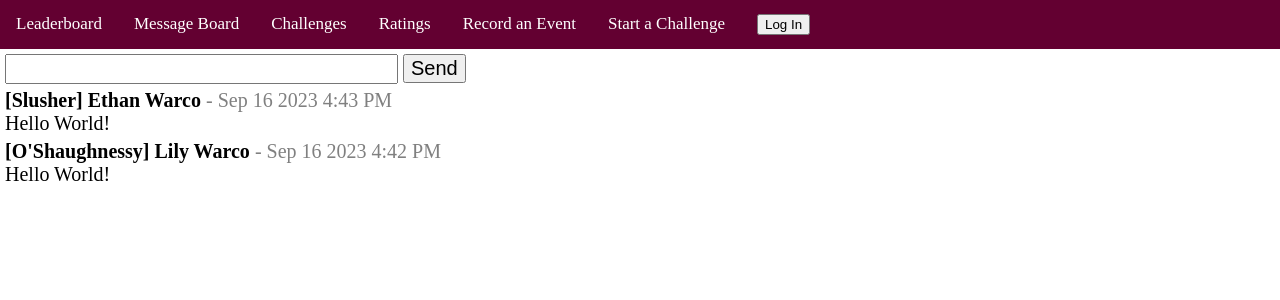
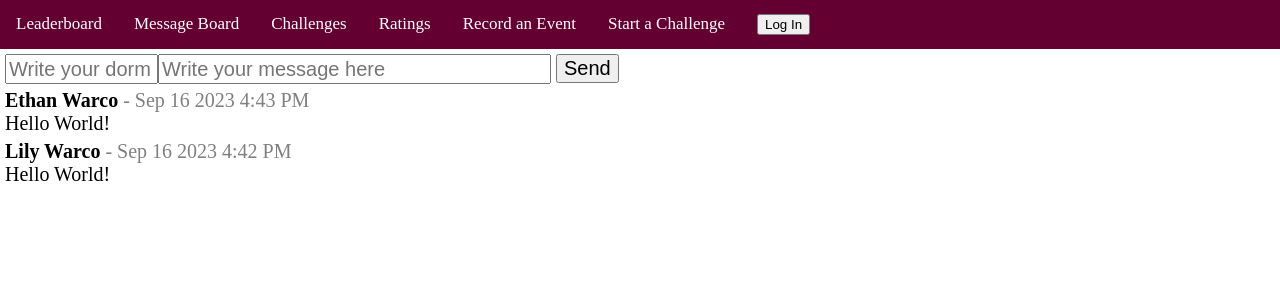
Before and after one commit to EthanWarco/VT-Hacks-11, a React (Create React App) app in the folder dorm-wars/: page /messages in a window 1280 px wide. Shown: the top 300 px of the page. Built offline with nearby package versions, Linux system fonts and the light colour scheme.

Commit message:
Added dorm to textbox

```diff
--- a/dorm-wars/src/Messages.js
+++ b/dorm-wars/src/Messages.js
@@ -2,7 +2,7 @@ import './Messages.css';
 import Textbox from './Textbox.js';
 
 function getMessages() {
-    return [["[Slusher] Ethan Warco", "Hello World!", "Sep 16 2023 4:43 PM"], ["[O'Shaughnessy] Lily Warco", "Hello World!", "Sep 16 2023 4:42 PM"]];
+    return [["Ethan Warco", "Hello World!", "Sep 16 2023 4:43 PM"], ["Lily Warco", "Hello World!", "Sep 16 2023 4:42 PM"]];
 }
 
 function Messages() {
--- a/dorm-wars/src/Textbox.js
+++ b/dorm-wars/src/Textbox.js
@@ -2,20 +2,23 @@ import React from 'react';
 import ReactDOM from 'react-dom';
 import './Messages.css'
 
-function sendMessage(message) {
-    console.log(message);
+function sendMessage(dorm, text) {
 }
 
 class Textbox extends React.Component {
     constructor(){
       super();
-      this.state={message: ''}
+      this.state={message: '', dorm: ''}
     }
     render() {
       return (
         <div className = "textbox">
+            <label for="dorm"></label>
+            <input value={this.state.dorm} onChange={(e)=>{this.setState({dorm: e.target.value})}} type="text" name="text" size="10" maxlength="10000"
+            placeholder = "Write your dorm" className="messagetext"></input>
             <label for="text"></label>
-            <input value={this.state.message} onChange={(e)=>{this.setState({message: e.target.value})}} type="text" name="text" size="30" maxlength="10000" className="messagetext"></input>
+            <input value={this.state.message} onChange={(e)=>{this.setState({message: e.target.value})}} type="text" name="text" size="30" maxlength="10000"
+            placeholder = "Write your message here" className="messagetext"></input>
             <button className="send" onClick={() => {
               sendMessage(this.state.message);
               this.setState({message: ''});
```
